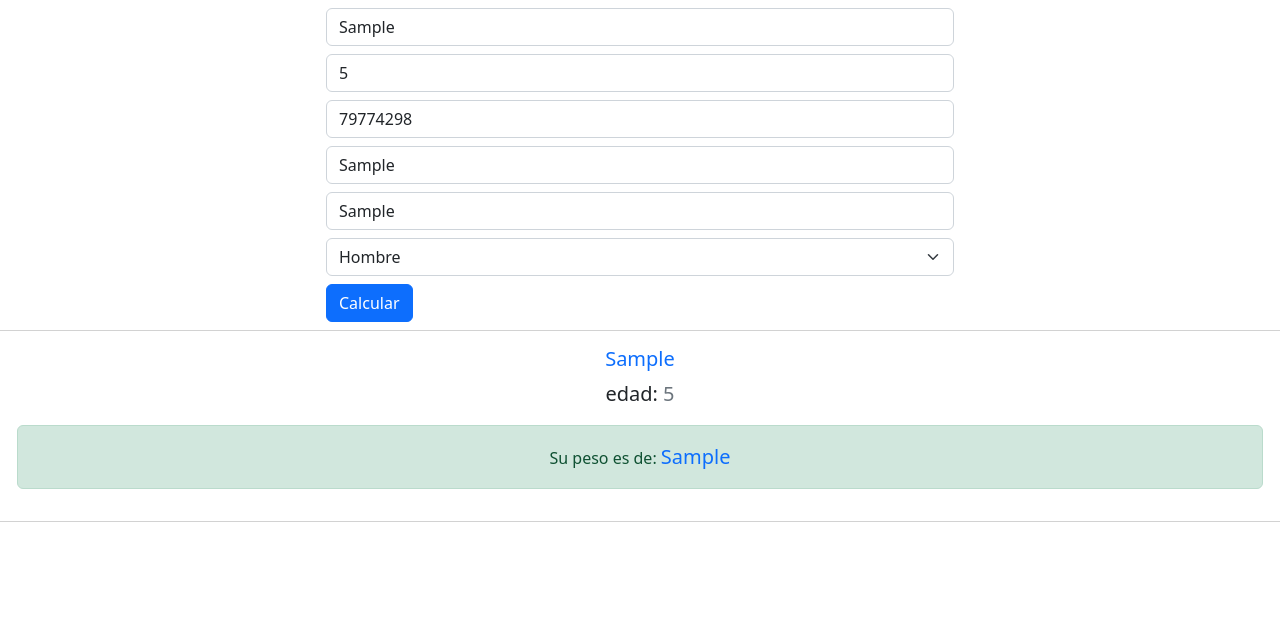
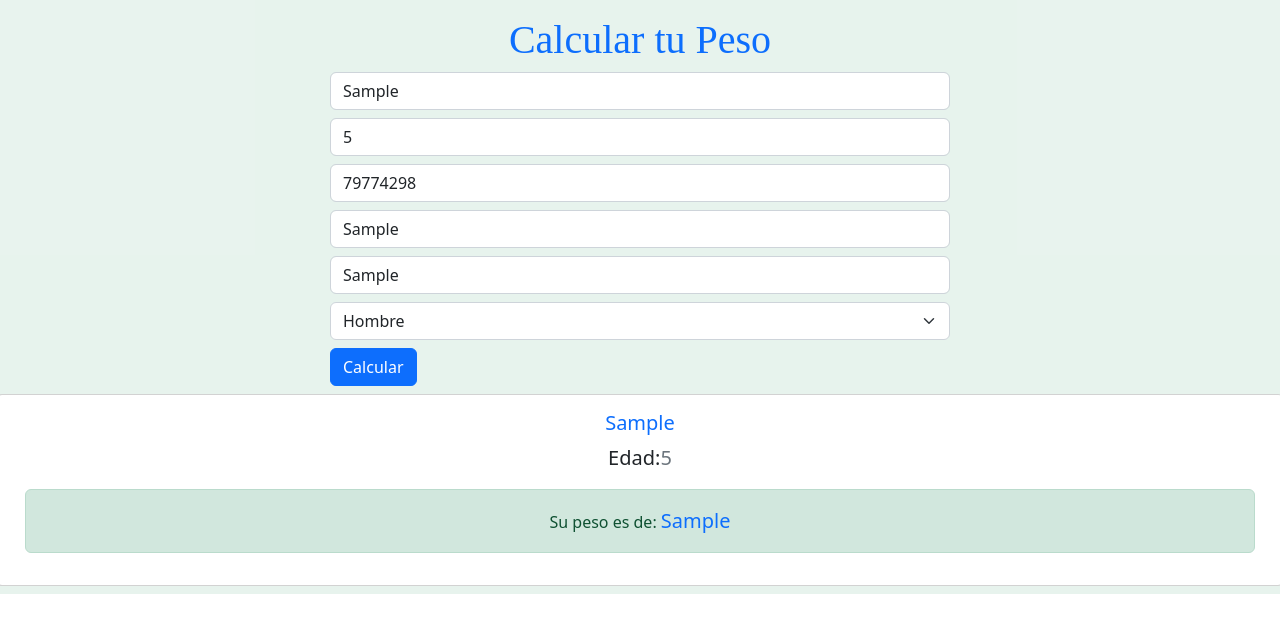
Before and after one commit to k-andres38/IMC, a plain HTML site: page docs/index.html in a window 1280 px wide. Both pictures are taken after typing "Sample", "5", "5", "Sample", "Sample" into the empty fields and a click on the button "Calcular". Drawn offline with nearby package versions, Linux system fonts and the light colour scheme.

Commit message:
cambios al display dise

```diff
--- a/docs/apps.js
+++ b/docs/apps.js
@@ -1,10 +1,12 @@
 const formulario=document.querySelector('#formulario');
 const dni=document.querySelector('.dni');
 const nombre=document.querySelector('.nombre');
+const parrafo=document.querySelector('.parrafo');
 const edad=document.querySelector('.edad');
 const peso=document.querySelector('.peso');
 const mayor=document.querySelector('.mayor');
 const sugerencia=document.querySelector('.sugerencia');
+
 
 let personas=[];
 
@@ -82,8 +84,12 @@ class Persona {
     toString(objeto){
 
         nombre.textContent=objeto.getNombre
+
+
+        peso.textContent=objeto.getPeso
+        if(!objeto.getEdad.trim()) return parrafo.classList.add('d-none');
+        parrafo.classList.remove('d-none')
         edad.textContent=objeto.getEdad
-        peso.textContent=objeto.getPeso
 
     }
 
@@ -98,6 +104,7 @@ class Persona {
 formulario.addEventListener('submit',(e)=>{
     e.preventDefault();
     document.querySelector('.cuidado').classList.add('d-none')
+
     const data= new FormData(formulario);
     const [nombre,edad,dni,altura,peso,opcion]=[...data.values()];
     //console.log(nombre,edad,dni,opcion);
--- a/docs/index.html
+++ b/docs/index.html
@@ -5,11 +5,15 @@
     <meta http-equiv="X-UA-Compatible" content="IE=edge">
     <meta name="viewport" content="width=device-width, initial-scale=1.0">
     <link href="https://cdn.jsdelivr.net/npm/bootstrap@5.2.2/dist/css/bootstrap.min.css" rel="stylesheet" integrity="sha384-Zenh87qX5JnK2Jl0vWa8Ck2rdkQ2Bzep5IDxbcnCeuOxjzrPF/et3URy9Bv1WTRi" crossorigin="anonymous">
-
+    <link rel="preconnect" href="https://fonts.googleapis.com">
+    <link rel="preconnect" href="https://fonts.gstatic.com" crossorigin>
+    <link href="https://fonts.googleapis.com/css2?family=Josefin+Sans:ital,wght@0,400;1,600&family=Open+Sans&family=Poppins:wght@400;600;700&display=swap" rel="stylesheet">
     <title>Calcular peso</title>
 </head>
 <body>
-    <div class="conatiner row d-flex flex-column justify-content-center ">
+
+    <div class="conatiner-lg row d-flex flex-column justify-content-center align-items-center // bg-success p-2" style="--bs-bg-opacity: .10; ">
+        <h1 class="text-center mt-2 text-primary mb-0" style="font-family:Josefin">Calcular tu Peso</h1>
         <div class="alert alert-danger col-7 mt-2 mb-0 m-auto d-none cuidado">
             <span>😪altura o el peso esta vacio</span>
         </div>
@@ -31,7 +35,7 @@
 
             <article class="card-body text-center">
                 <h5 class="text-primary nombre">nombre persona</h5>
-                <p class="lead">edad: <span class="lead text-secondary edad">25</span></p>
+                <p class="lead parrafo ">Edad:<span class="lead text-secondary edad">25</span></p>
                 <div class="alert alert-success text-center">
                     <p class="mayor d-none">Mayor de edad</p>
                     <p class="mb-0">Su peso es de: <span class="lead text-primary peso">62</span></p>
```
